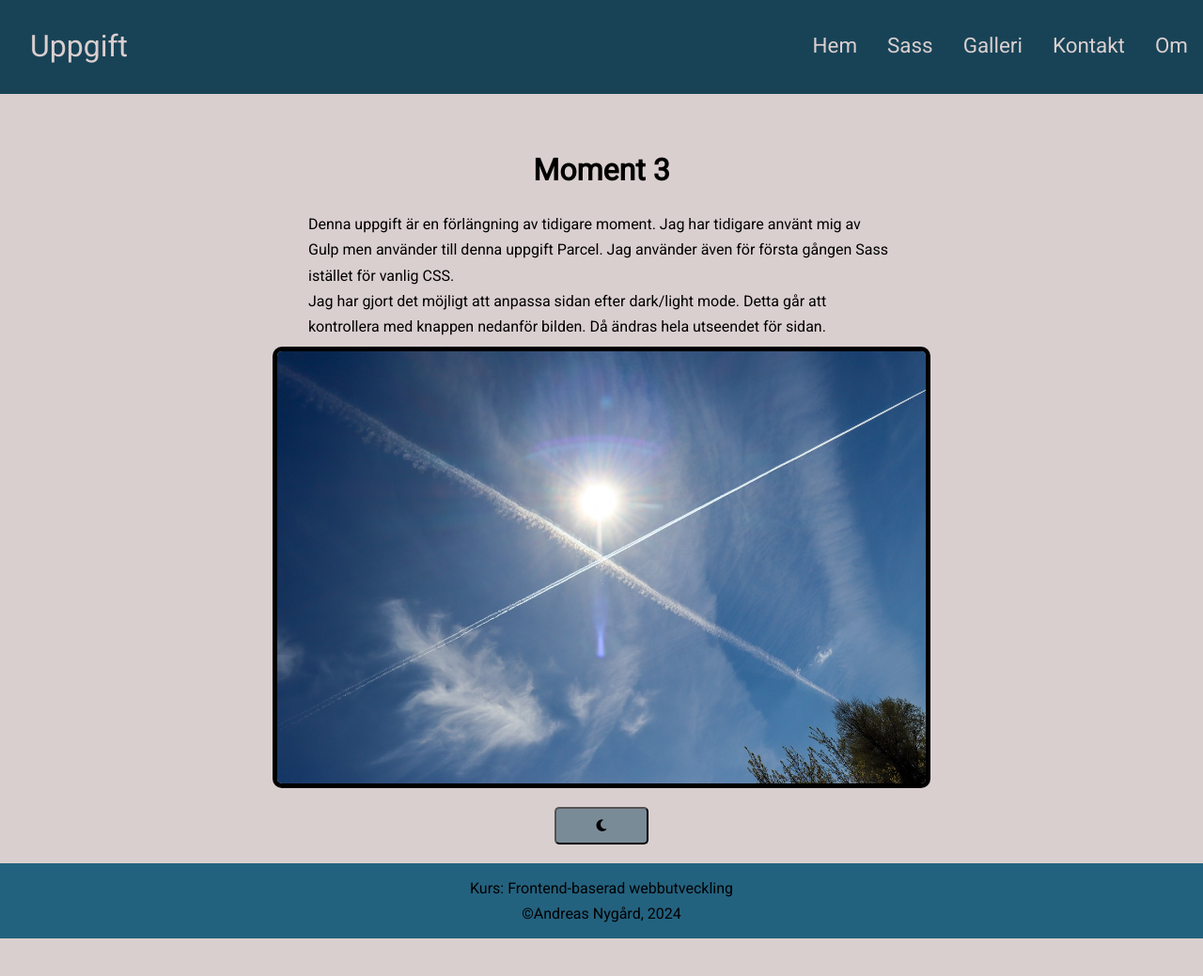
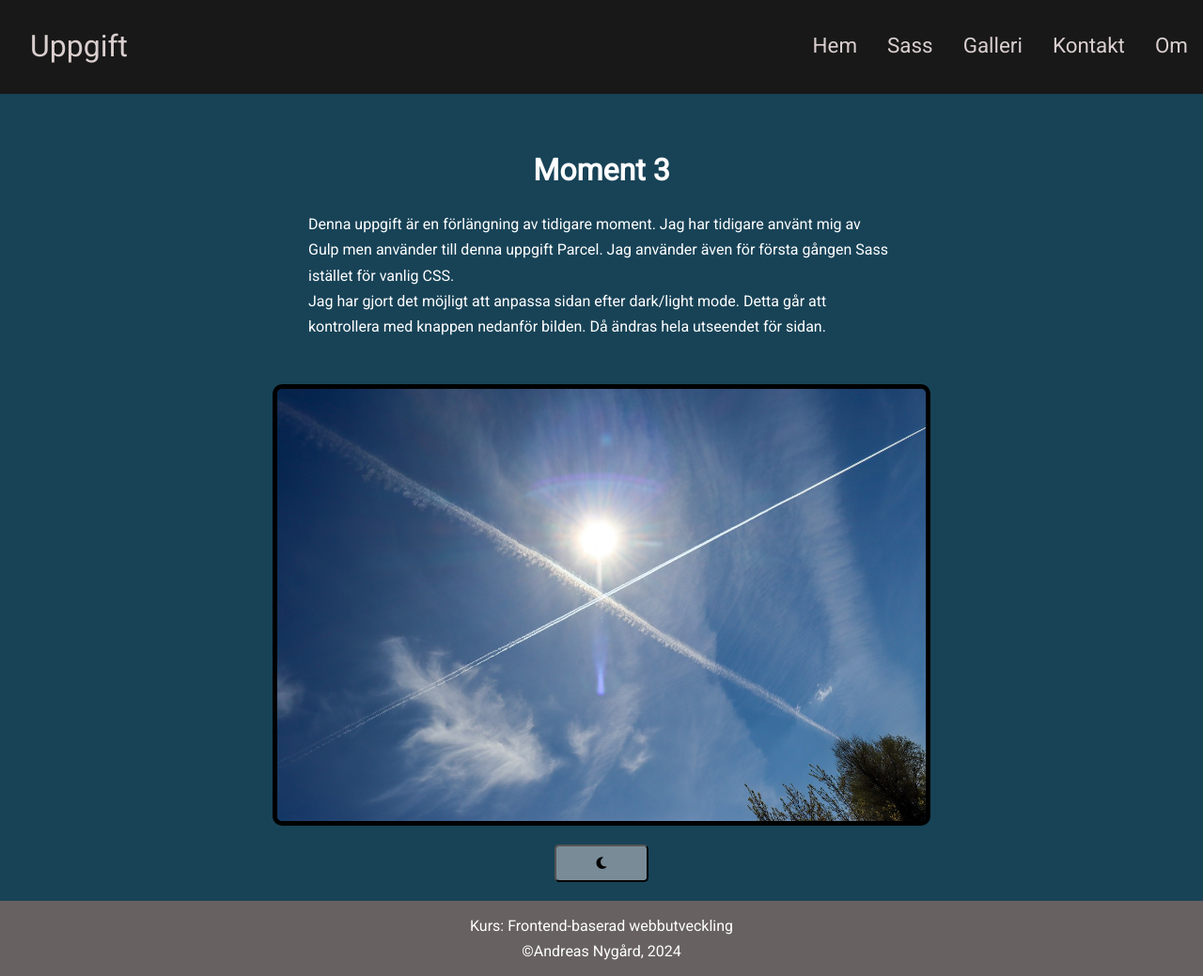
Before and after one commit to Nygaaard/Uppgift-sass, a website built with Parcel: page src/index.html in a window 1280 px wide. Shown: the whole page at 94% size. Before the commit the page ends 999 px from the top, so only its background shows below. Built offline with nearby package versions, Linux system fonts and the dark colour scheme.

Commit message:
Small changes

```diff
--- a/src/css/layout/colorModes.scss
+++ b/src/css/layout/colorModes.scss
@@ -3,17 +3,17 @@
 @media (prefers-color-scheme: dark) {
   :root {
     header {
-      background-color: variables.$main-blue;
+      background-color: variables.$main-black;
     }
     body {
-      background-color: variables.$main-white;
+      background-color: variables.$main-blue;
     }
     .sec h1,
     p {
-      color: #000;
+      color: #fff;
     }
     footer {
-      background-color: variables.$light-blue;
+      background-color: variables.$main-grey;
     }
   }
 }
--- a/src/css/pages/index.scss
+++ b/src/css/pages/index.scss
@@ -7,6 +7,7 @@
 
 .sec {
   @include mixins.sectionMix();
+  margin-bottom: 40px;
 }
 
 .sec h1 {
```
Also changed, not shown: 2 other files.
